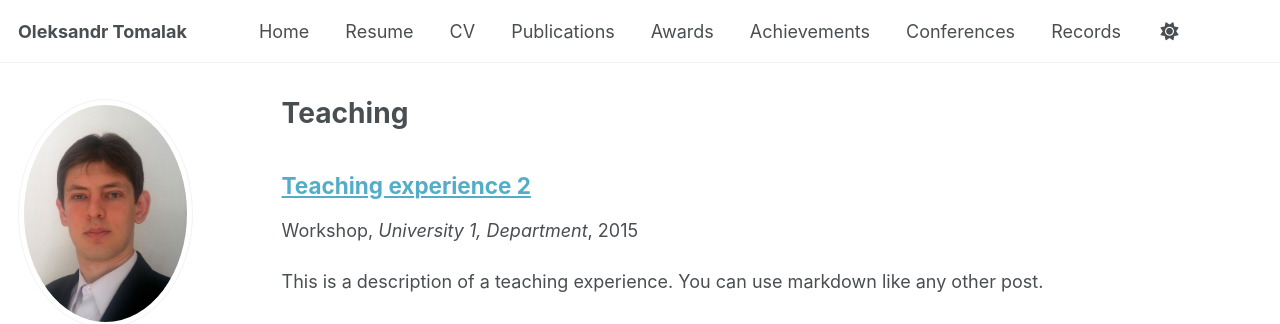
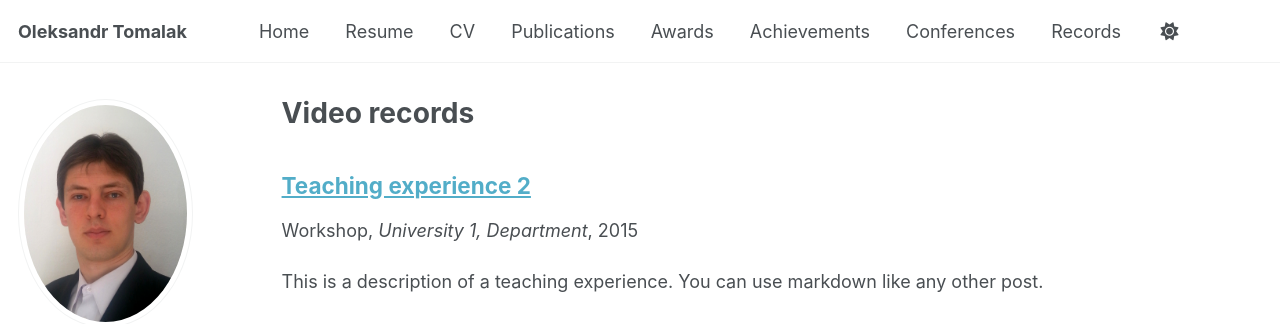
Before and after one commit to tomalak7/tomalak7.github.io, a Jekyll site: the page built from _pages/teaching.html, in a window 1280 px wide. Shown: the top 324 px of the page. Built offline with Jekyll 4.4.1, drawn with Linux system fonts in a browser that asks for light colours; some web fonts are replaced.

Commit message:
Update teaching.html

```diff
--- a/_pages/teaching.html
+++ b/_pages/teaching.html
@@ -1,7 +1,7 @@
 ---
 layout: archive
-title: "Teaching"
-permalink: /teaching/
+title: "Video records"
+permalink: /records/
 author_profile: true
 ---
 
```
